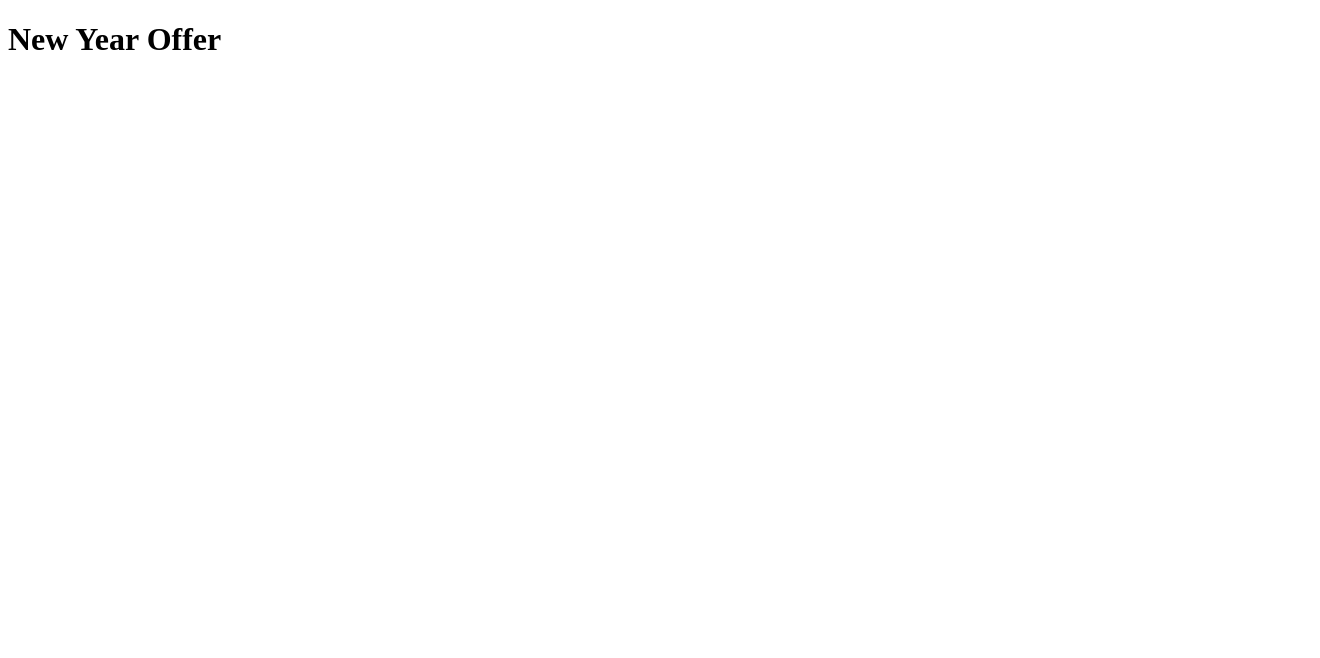
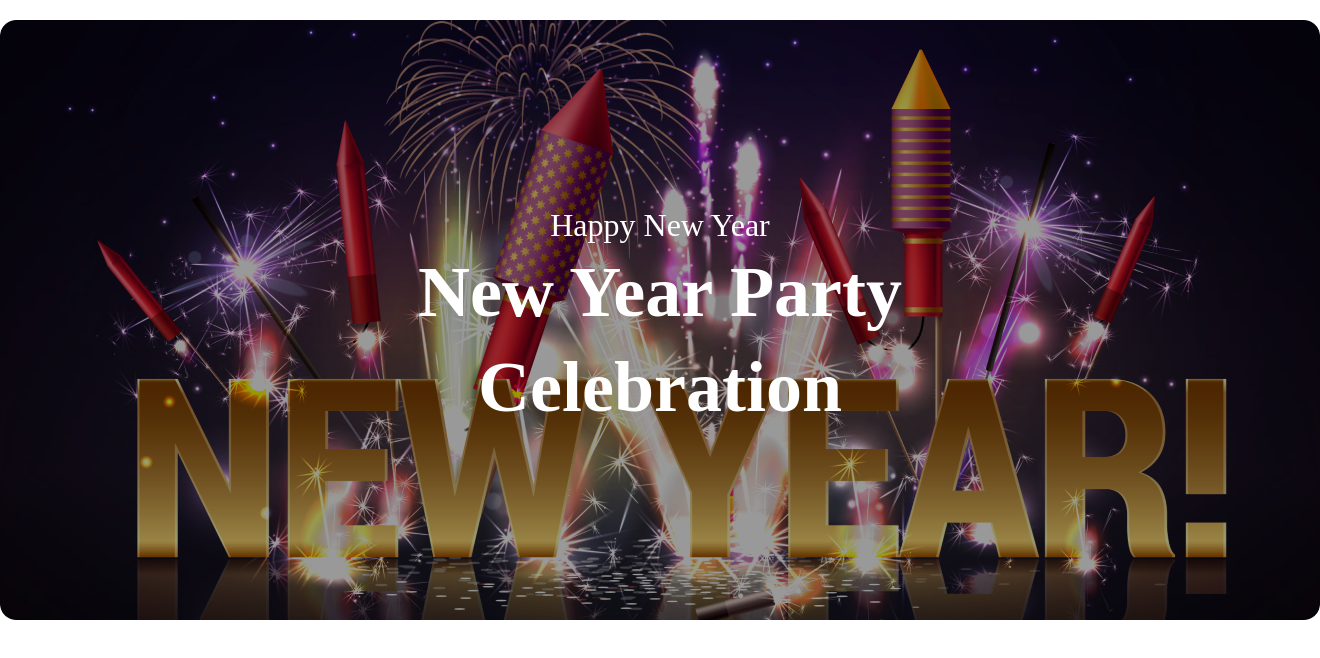
Before and after one commit to 6arjis/New-Year-Offer, a plain HTML site: page index.html in a window 1280 px wide. Shown: the whole page, 1320 px wide, since content can reach past the window. Drawn offline with Linux system fonts and the light colour scheme.

Commit message:
Second Commit

```diff
--- a/index.html
+++ b/index.html
@@ -7,6 +7,11 @@
     <link rel="stylesheet" href="./style.css">
 </head>
 <body>
-    <h1>New Year Offer</h1>
+     <header class="header-container">
+           <div class="banner-content">
+            <p>Happy New Year</p>
+            <h1>New Year Party <br> Celebration</h1>
+           </div>
+     </header>
 </body>
 </html>
--- a/style.css
+++ b/style.css
@@ -1,5 +1,43 @@
 @import url('https://fonts.googleapis.com/css2?family=Inter:ital,opsz,wght@0,14..32,100..900;1,14..32,100..900&family=Merriweather:ital,wght@0,300;0,400;0,700;0,900;1,300;1,400;1,700;1,900&display=swap');
 
-body{
-      font-family: "Merriweather" serif;
+*{
+    box-sizing: border-box;
+    margin: 0;
+    padding: 0;
 }
+/* banner section style */
+.header-container{
+    background-image: url("./images/Banner\ Image.png");
+    background-color: rgba(0, 0, 0, 0.4);
+    background-blend-mode: overlay;
+    background-position: center;
+    background-repeat: no-repeat;
+    background-size: cover;
+    margin: 0 auto;
+    width: 1320px;
+    height: 600px;
+    margin-top: 20px;
+    border-radius: 16px;
+}
+.banner-content{
+    display: flex;
+    flex-direction: column;
+    justify-content: center;
+    align-items: center;
+    height: 600px;
+}
+.banner-content p{
+    color: white;
+    font-size: 32px;
+    font-weight: 400;
+    line-height: 40px;
+    letter-spacing: 0%;
+    text-align: center;
+}
+.banner-content h1{
+    font-size: 72px;
+    font-weight: 900;
+    line-height: 95px;
+    color: white;
+    text-align: center;
+}
```
